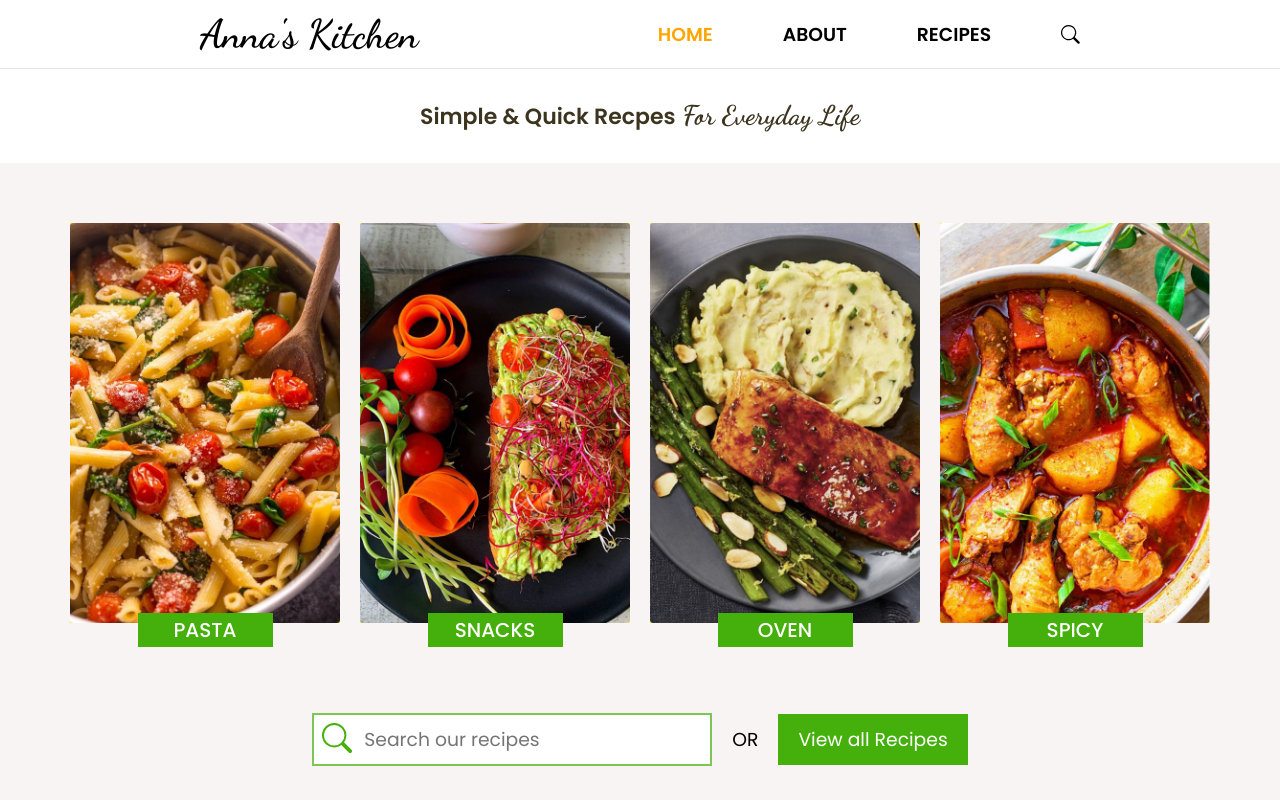
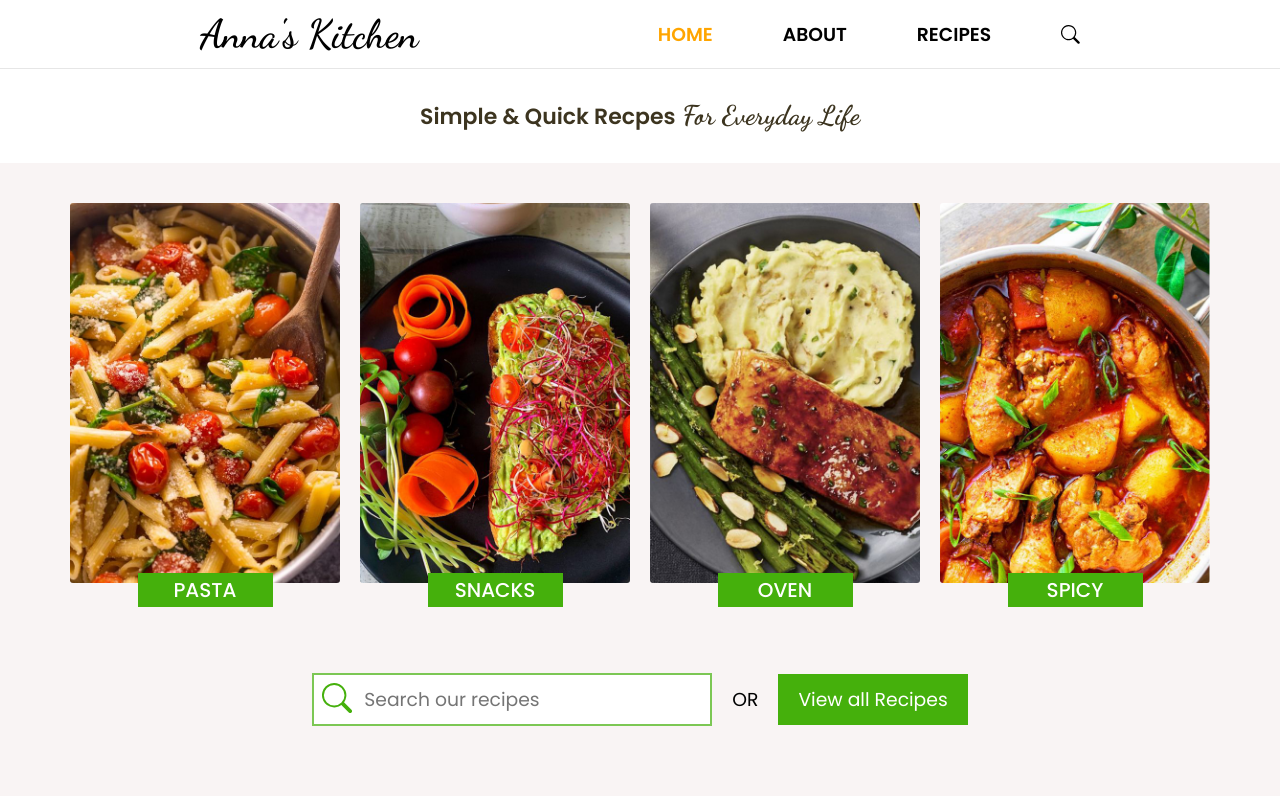
Before and after one commit to AnnaAn01/recipe-website, a React (Create React App) app: page /#/ in a window 1280 px wide. Shown: the top 800 px of the page. Built offline with nearby package versions, Linux system fonts and the light colour scheme.

Commit message:
styling home section

```diff
--- a/src/components/HomePage/HomePage.css
+++ b/src/components/HomePage/HomePage.css
@@ -51,11 +51,14 @@
 }
 
 .homepage-first__card {
+  width: 27rem;
+  height: 38rem;
   /* width: 27rem;
   height: 40rem; */
   /* border: 1px solid black; */
   margin: 1rem;
-  background-color: yellow;
+  margin-top: -1rem;
+  /* background-color: yellow; */
 }
 
 .homepage-first__card:hover {
@@ -65,8 +68,9 @@
 }
 
 .card__img {
-  width: 27rem;
-  height: 40rem;
+  width: 100%;
+  height: 100%;
+  /* height: 40rem; */
 
   /* height: 100%; */
   background-repeat: no-repeat;
```
